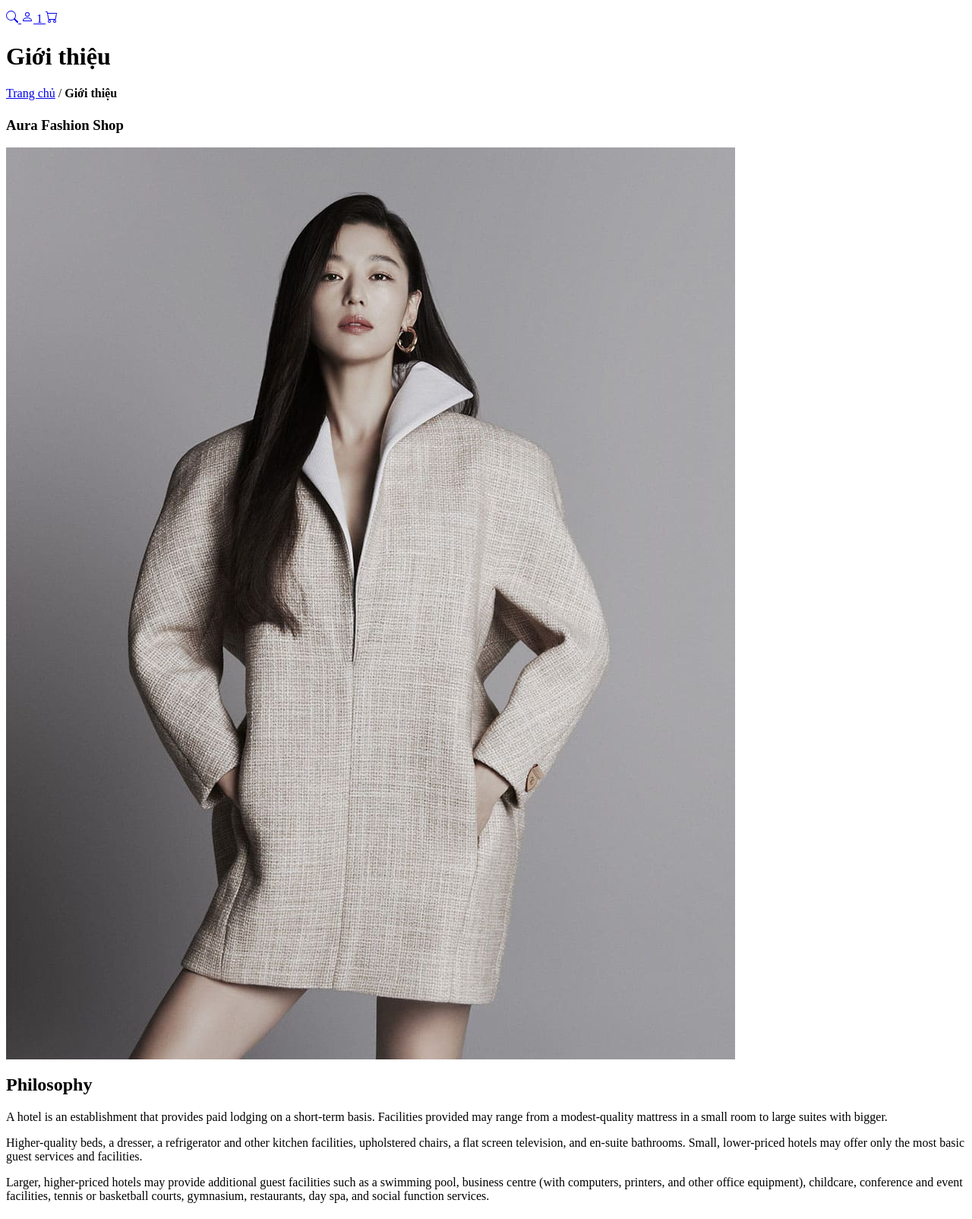
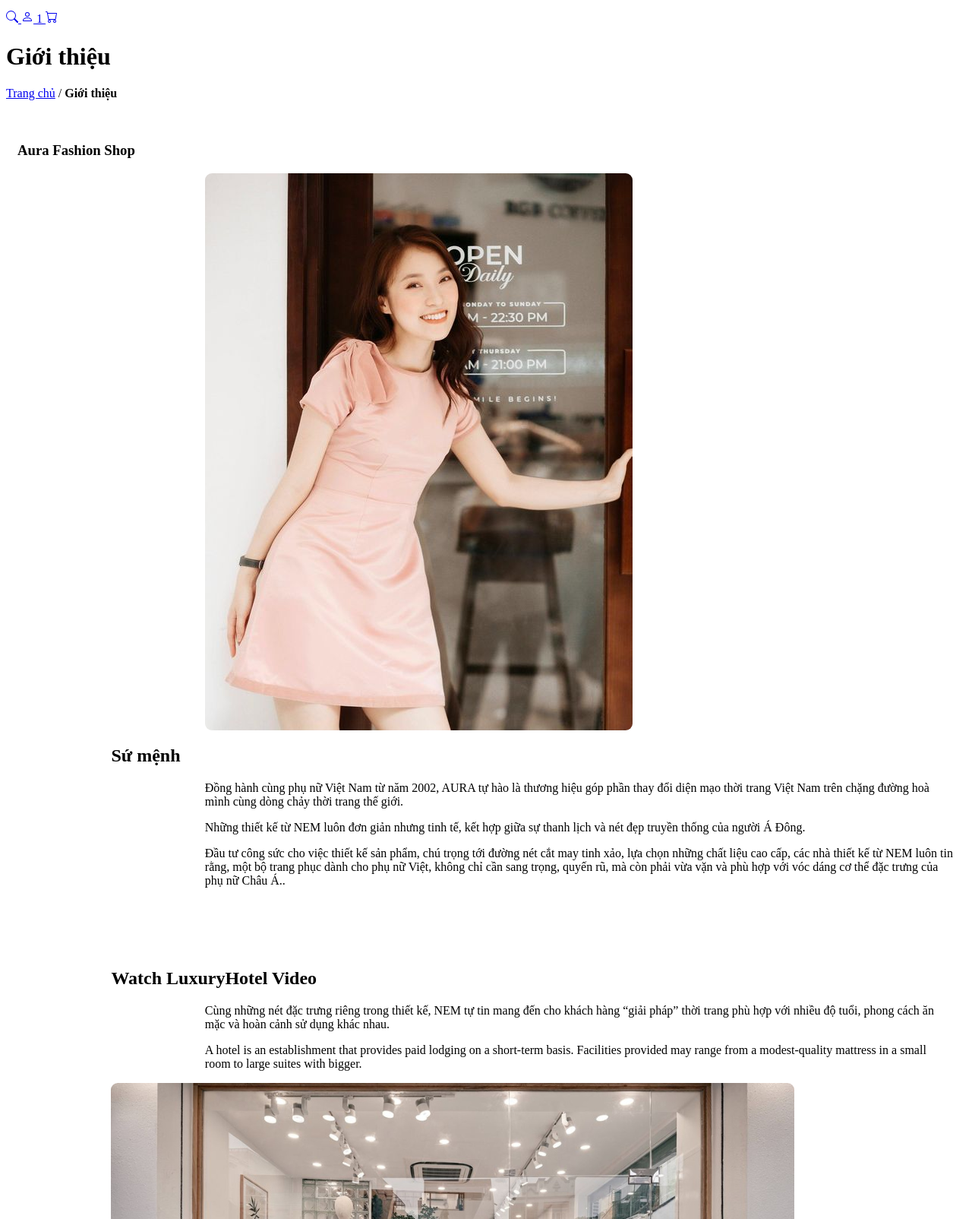
Before and after one commit to MeiNhuY/FashionShop, a PHP site: template views/page/intro.php in a window 1280 px wide. Shown: the part 316-1920 px from the top of the page at 76% size. Run offline with PHP 8.4, Linux system fonts and the light colour scheme; the template is opened without the code that fills it, so the values that code supplies are empty.

Commit message:
Y - gioi thieu

```diff
--- a/public/css/style.css
+++ b/public/css/style.css
@@ -478,7 +478,7 @@ a.text-primary {
 room */
 .suite-wrap {
   font-family: "Cormorant Garamond", serif;
-  font-size: 16px;
+  font-size: 17px;
   width: 80%;
   margin: 0 auto;
   display: block;
--- a/views/home/home.php
+++ b/views/home/home.php
@@ -69,7 +69,7 @@
             </div> <!-- .suite -->
 
             <div class="suite-contents" data-jarallax-element="50">
-                <h2 class="suite-title">Thời trang Nam</h2>
+                <h2 class="suite-title" >Thời trang Nam</h2>
                 <div class="suite-excerpt">
                     <p>Mẫu mã đa dạng, năng động. </p>
                     <p><a href="#" class="readmore"></a></p>
--- a/views/page/intro.php
+++ b/views/page/intro.php
@@ -1,4 +1,47 @@
-<div class="page-heading bg-light">
+<style>
+  #id2 {
+      margin-top: 10%;
+  }
+
+  /* Style for the image to add a left margin */
+  .untree_co--site-section img {
+      margin-left: 20%; /* Add left margin of 20px to images */
+  }
+
+  .untree_co--site-section p {
+      margin-left: 20%; /* Add left margin of 20px to images */
+  }
+
+  .untree_co--site-section h2 {
+      margin-left: 10%; /* Add left margin of 20px to images */
+  }
+
+  /* Style for the section containing the video and text */
+  .untree_co--site-section.pt-0 {
+      margin-top: 40px; /* Add top margin of 30px */
+  }
+
+  /* Optional: Add some padding to the section for better spacing */
+  .untree_co--site-section {
+      padding: 15px; /* Add padding for better appearance */
+  }
+
+  #anh2 {
+    margin-bottom: 5%;
+    margin-left: 10%;
+    margin-right: 20px
+  }
+   img {
+    border-radius: 9px;
+    order: 2px solid black;
+   }
+
+</style>
+
+
+
+
+ <div class="page-heading bg-light">
     <div class="container">
       <div class="row align-items-end text-center">
         <div class="col-lg-7 mx-auto">
@@ -12,7 +55,6 @@
 
 
   <main class="untree_co--site-main">
-
 
         <div class="untree_co--site-hero inner-page bg-light" style="background-color: #fff;">
           <div class="container">
@@ -39,14 +81,64 @@
             </div>
 
             <div class="row no-gutters">
-              <div class="col-md-4"  data-aos="fade-up">
-                 <img src="../public/images/page/mau1.jpg" alt="Image" class="img-fluid" data-jarallax-element="-140">
+              <div class="col-md-4"  data-aos="zoom-out-right">
+                 <img src="../public/images/page/khanhvy.jpg" alt="Image" class="img-fluid" data-jarallax-element="-140">
               </div>
               <div class="col-md-8">
                 <div class="row justify-content-center">
                   <div class="col-md-10">
-                    <h2 class="mb-4" data-aos="fade-up">Philosophy</h2>
-                    <div class="row">
+                    <h2 class="mb-4" data-aos="fade-up" id="id1">Sứ mệnh</h2>
+                    <div class="row" id="2">
+                      <div class="col-md-6" data-aos="fade-up">
+
+                        <p>Đồng hành cùng phụ nữ Việt Nam từ năm 2002, AURA tự hào là thương hiệu góp phần thay đổi diện mạo thời trang Việt Nam trên chặng đường hoà mình cùng dòng chảy thời trang thế giới. </p>
+                        <p>Những thiết kế từ NEM luôn đơn giản nhưng tinh tế, kết hợp giữa sự thanh lịch và nét đẹp truyền thống của người Á Đông.</p>
+                      </div>
+                      <div class="col-md-6"  data-aos="fade-up">
+                        <p>Đầu tư công sức cho việc thiết kế sản phẩm, chú trọng tới đường nét cắt may tinh xảo, lựa chọn những chất liệu cao cấp, các nhà thiết kế từ NEM luôn tin rằng, một bộ trang phục dành cho phụ nữ Việt, không chỉ cần sang trọng, quyến rũ, mà còn phải vừa vặn và phù hợp với vóc dáng cơ thể đặc trưng của phụ nữ Châu Á..</p>
+                      </div>
+                    </div>
+                  </div>
+                </div>
+
+              </div>
+            </div>
+          </div>
+        </div>
+
+    <div class="untree_co--site-section pt-0">
+      <div class="container">
+        <div class="row justify-content-center">
+          <div class="col-md-9">
+            <div class="row mb-5 align-items-center">
+              <div class="col-md-5 mr-auto" id="id3">
+                <h2 class="display-4" data-aos="fade-up">Watch LuxuryHotel Video</h2>
+              </div>
+              <div class="col-md-7 ml-auto" data-aos="fade-up">
+                <p>Cùng những nét đặc trưng riêng trong thiết kế, NEM tự tin mang đến cho khách hàng “giải pháp” thời trang phù hợp với nhiều độ tuổi, phong cách ăn mặc và hoàn cảnh sử dụng khác nhau. </p>
+                <p>A hotel is an establishment that provides paid lodging on a short-term basis. Facilities provided may range from a modest-quality mattress in a small room to large suites with bigger.</p>
+              </div>
+            </div>
+          </div>
+        </div>
+        <div class="row">
+          <div class="col-md-12">
+            <img src="../public/images/page/room2.png" alt="Image" class="img-fluid" id="anh2">
+          </div>
+        </div>
+      </div>
+    </div>
+
+        <div class="untree_co--site-section py-5 bg-body-darker cta">
+        <div class="row no-gutters">
+              <div class="col-md-4"  data-aos="fade-up">
+                 <img src="../public/images/page/khanhvy.jpg" alt="Image" class="img-fluid" data-jarallax-element="-140">
+              </div>
+              <div class="col-md-8">
+                <div class="row justify-content-center">
+                  <div class="col-md-10">
+                    <h2 class="mb-4" data-aos="fade-up" id="id1">Sứ mệnh</h2>
+                    <div class="row" id="2">
                       <div class="col-md-6" data-aos="fade-up">
 
                         <p>A hotel is an establishment that provides paid lodging on a short-term basis. Facilities provided may range from a modest-quality mattress in a small room to large suites with bigger.</p>
@@ -63,44 +155,8 @@
 
               </div>
             </div>
-
-          </div>
-
-        </div>
-
-        <div class="untree_co--site-section pt-0">
-          <div class="container">
-            <div class="row justify-content-center">
-              <div class="col-md-9">
-                <div class="row mb-5 align-items-center">
-                  <div class="col-md-5 mr-auto">
-                    <h2 class="display-4" data-aos="fade-up">Watch LuxuryHotel Video</h2>
-                  </div>
-                  <div class="col-md-7 ml-auto" data-aos="fade-up">
-                     <p>Higher-quality beds, a dresser, a refrigerator and other kitchen facilities, upholstered chairs, a flat screen television, and en-suite bathrooms. Small, lower-priced hotels may offer only the most basic guest services and facilities. </p>
-                     <p>A hotel is an establishment that provides paid lodging on a short-term basis. Facilities provided may range from a modest-quality mattress in a small room to large suites with bigger.</p>
-                  </div>
-                </div>
-              </div>
-            </div>
-            <div class="row">
-              <div class="col-md-12">
-                <img src="../public/images/page/mau1.jpg" alt="Image" class="img-fluid">
-              </div>
-            </div>
           </div>
         </div>
-
-        <div class="untree_co--site-section py-5 bg-body-darker cta">
-          <div class="container">
-            <div class="row">
-              <div class="col-12 text-center">
-                <h3 class="m-0 p-0">If you have any special requests, please feel free to call us. <a href="tel://+123456789012">+12.345.678.9012</a></h3>
-              </div>
-            </div>
-          </div>
         </div>
-
       </main>
-
   </div>
```
Also changed, not shown: public/images/page/AdobeStock.jpeg (added), public/images/page/gal_1.jpg (deleted), public/images/page/gal_2.jpg (deleted), public/images/page/gal_3.jpg (deleted), public/images/page/gal_4.jpg (deleted), public/images/page/khanhvy.jpg (added), public/images/page/room2.png (added).
